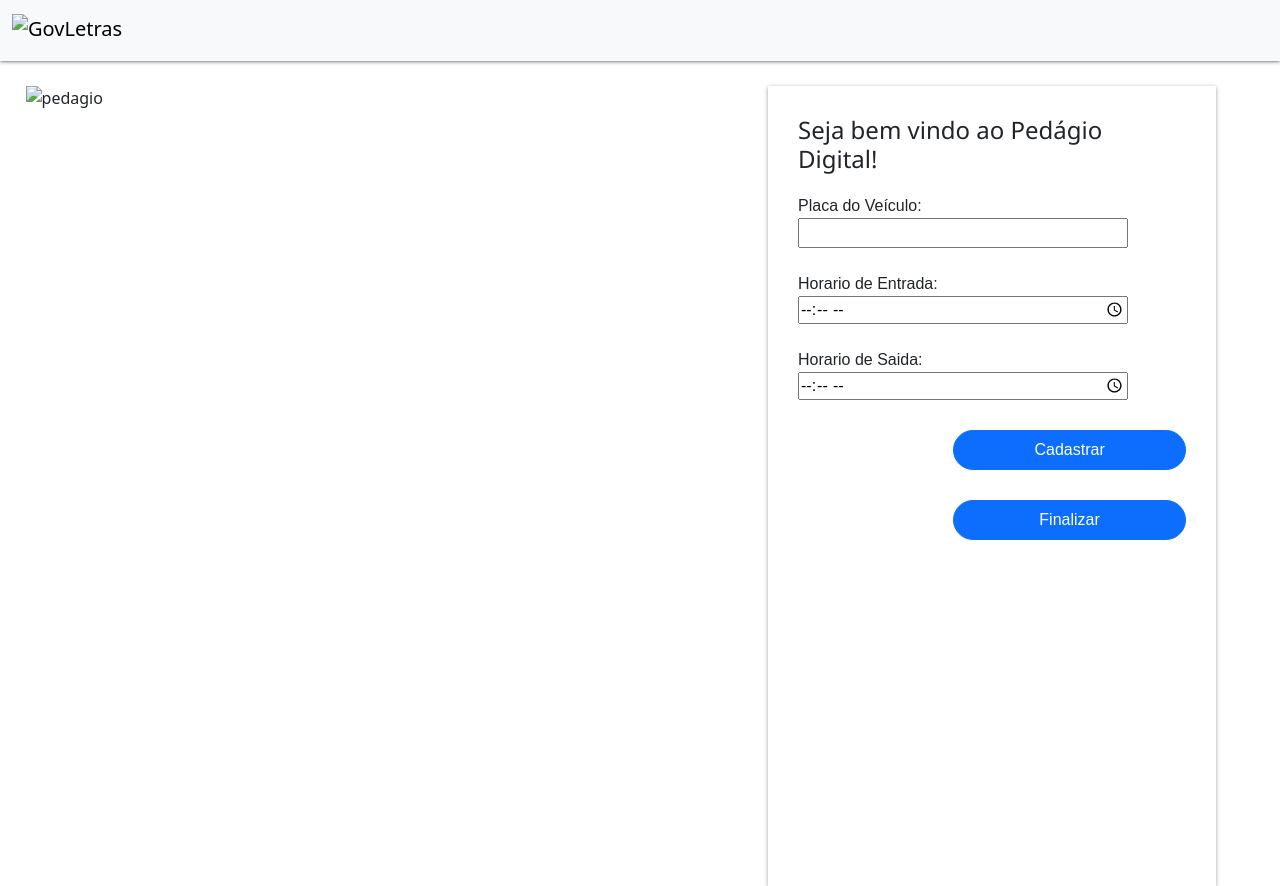
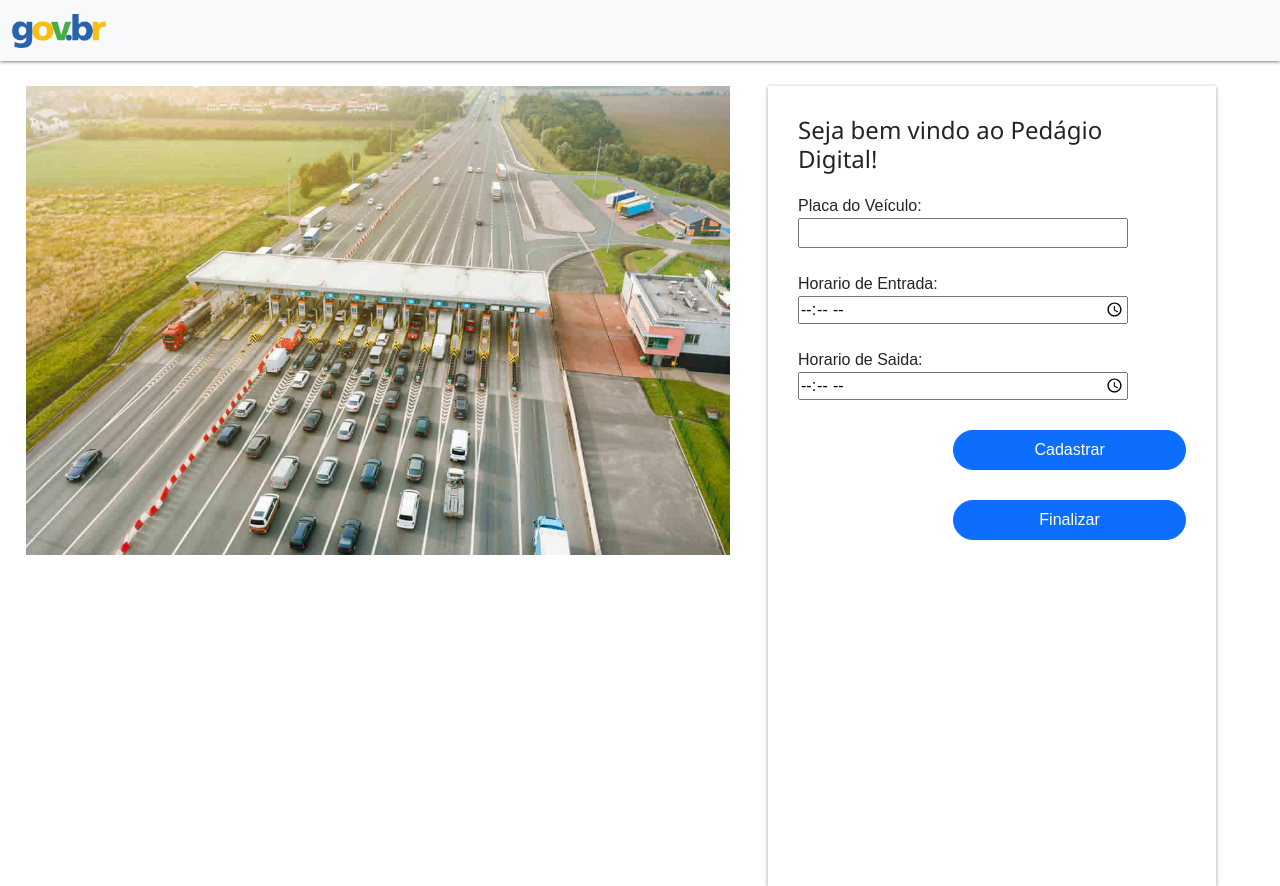
Before and after one commit to CarlosSQH/At-13-pedagio, a plain HTML site: page index.html in a window 1280 px wide. Drawn offline with nearby package versions, Linux system fonts and the light colour scheme; the site is published under a folder, as on GitHub Pages, so addresses that start at the root find nothing.

Commit message:
Update index.html

```diff
--- a/index.html
+++ b/index.html
@@ -18,7 +18,7 @@
       <div class="container-fluid">
         <a class="navbar-brand" href="https://www.gov.br/pt-br" target="_blank">
           <img
-            src="/Gov.br_logo.svg.webp"
+            src="Gov.br_logo.svg.webp"
             alt="GovLetras"
             width="100%"
             height="34"
@@ -29,7 +29,7 @@
     </nav>
     <!--Rodapé boostrap-->
 
-    <img src="/pedágio.jpeg" alt="pedagio" id="pedagio">
+    <img src="pedágio.jpeg" alt="pedagio" id="pedagio">
     <div id="divisoria">
       <h1 id="inter">Seja bem vindo ao Pedágio Digital!</h1>
       <label>Placa do Veículo:</label> <br />
```
